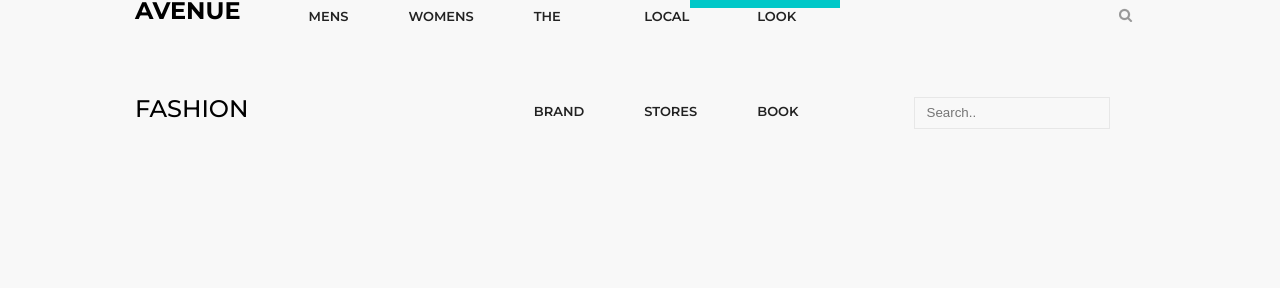
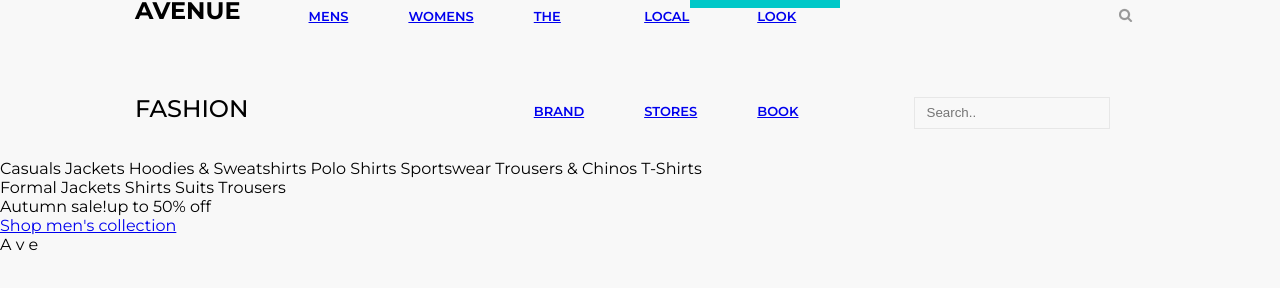
Before and after one commit to leminam/ave, a plain HTML site: page index.html in a window 1280 px wide. Shown: the part 82-370 px from the top of the page. Drawn offline with Linux system fonts and the light colour scheme.

Commit message:
header all

```diff
--- a/index.html
+++ b/index.html
@@ -8,7 +8,7 @@
 </head>
 
 <body>
-
+ <div class="l-layout">
   <div class="header">
     <div class="header__top">
       <div class="header__top-wrapper">
@@ -26,24 +26,53 @@
        </div>
       </div>
     </div>
-
     <div class="menu">
      <div class="menu__wrapper">
        <div class="menu__logo"><span class="menu__logo-text menu__logo-text_bold">Avenue</span> <span class="menu__logo-text">Fashion</span>
        </div>
-
        <div class="menu__nav">
-        <div class="menu__nav-list">Mens</div>
-        <div class="menu__nav-list">Womens</div>
-        <div class="menu__nav-list">The Brand</div>
-        <div class="menu__nav-list">Local stores</div>
-        <div class="menu__nav-list">Look book</div>
+        <div class="menu__nav-list"><a href="index.html" class="menu__nav-link">Mens</a></div>
+        <div class="menu__nav-list"><a href="index.html" class="menu__nav-link">Womens</a></div>
+        <div class="menu__nav-list"><a href="index.html" class="menu__nav-link">The Brand</a></div>
+        <div class="menu__nav-list"><a href="index.html" class="menu__nav-link">Local stores</a></div>
+        <div class="menu__nav-list"><a href="index.html" class="menu__nav-link">Look book</a></div>
        </div>
-
        <div class="menu__search">
         <input type="text" placeholder="Search.."><a class="menu__search-link" href="index.html"><img class="menu__search-img" src="search.png"></a>
        </div>
      </div>
+
+      <div class="menu__submenu">
+        <div class="menu__submenu-wrapper">
+         <div class="menu__submenu-first">
+            <span class="menu__submenu-item menu__submenu-item_name">Casuals</span>
+            <span class="menu__submenu-item">Jackets</span>
+            <span class="menu__submenu-item">Hoodies & Sweatshirts</span>
+            <span class="menu__submenu-item">Polo Shirts</span>
+            <span class="menu__submenu-item">Sportswear</span>
+            <span class="menu__submenu-item">Trousers & Chinos</span>
+            <span class="menu__submenu-item">T-Shirts</span>
+         </div>
+         <div class="menu__submenu-second">
+            <span class="menu__submenu-item menu__submenu-item_name">Formal</span>
+            <span class="menu__submenu-item">Jackets</span>
+            <span class="menu__submenu-item">Shirts</span>
+            <span class="menu__submenu-item">Suits</span>
+            <span class="menu__submenu-item">Trousers</span>
+         </div>
+        </div>
+        <div class="menu__submenu-event">
+            <span class="menu__submenu-sale">Autumn sale!</span><span class="menu__submenu-sale">up to 50% off</span>
+        </div>
+      </div>
+      <a class="menu__mens-link" href="index.html"><div class="menu__mens"><span class="menu__mens-text">Shop men's collection</span></div></a>
+      <div class="menu__letter">
+        <span class="menu__letter-item">A</span>
+        <span class="menu__letter-item">v</span>
+        <span class="menu__letter-item">e</span>
+      </div>
+  </div>
+
  </div>
 </div>
 </body>
```
Lines whose indentation alone changed are shown as unchanged.
